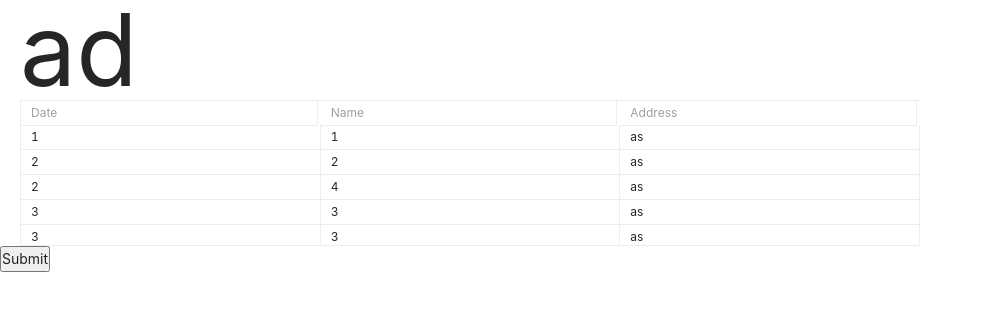
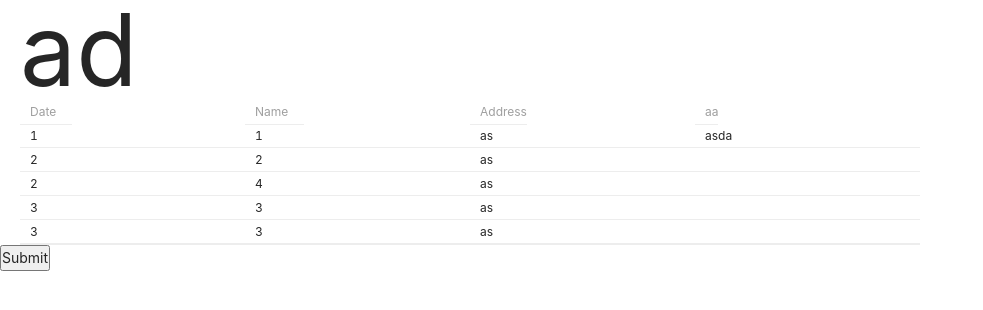
Before and after one commit to lzt-T/carpediemUi, a Vue app: page / in a window 1280 px wide. Shown: the top 310 px of the page, without its empty margins (0-983 px from the left). Built offline with nearby package versions, Linux system fonts and the light colour scheme; a web font is replaced by a local one.

Commit message:
fix: 修复table的右边框问题

```diff
--- a/examples/App.vue
+++ b/examples/App.vue
@@ -3,11 +3,11 @@
     ad
     <cd-table
       :data="data"
-      :fieldName="['date', 'name', 'address']"
-      :listName="['Date', 'Name', 'Address']"
+      :fieldName="['date', 'name', 'address', 'aa']"
+      :listName="['Date', 'Name', 'Address', 'aa']"
       :sort="[true, true, false]"
       :stripe="false"
-      :border="true"
+      :border="false"
       :fixedHeader="true"
       :rows="6"
       :width="12"
@@ -29,6 +29,7 @@ export default {
         date: "1",
         name: "1",
         address: "as",
+        aa: "asda",
       },
       {
         date: "2",
--- a/packages/table/src/table.vue
+++ b/packages/table/src/table.vue
@@ -8,8 +8,8 @@
       >
         <div
           :class="{
+            'cd-tabble-list-title-fixedHeader': fixedHeader,
             'cd-tabble-list-title-frame': true,
-            'cd-tabble-list-title-fixedHeader': fixedHeader,
             'cd-table-list-bottom': true,
             'cd-table-list-right': border,
           }"
@@ -47,6 +47,7 @@
             'cd-table-list-right': border,
             'cd-table-list-stripe': stripe && ind1 % 2 == 1,
           }"
+          ref="TextData"
         >
           {{ data1[fieldName[ind2]] }}
         </div>
@@ -144,12 +145,19 @@ export default defineComponent({
         }
       });
     }
+    let TextData = ref();
+    let fixedWidth = ref();
+    onMounted(() => {
+      fixedWidth.value = TextData.value.offsetWidth;
+    });
     return {
       widthData,
       isUp,
       isDown,
       setSort,
       options,
+      TextData,
+      fixedWidth,
     };
   },
 });
@@ -199,7 +207,7 @@ export default defineComponent({
 }
 .cd-tabble-list-title-fixedHeader {
   position: absolute;
-  width: v-bind("((1/listName.length*100).toFixed(0))+'%'");
+  width: v-bind(fixedWidth + "px");
   background-color: white;
 }
 .cd-tabble-list-title-sort {
@@ -214,6 +222,7 @@ export default defineComponent({
 
 .cd-tabble-list-data {
   padding-left: 10px;
+  height: v-bind(widthData + "px");
 }
 .cd-table-list-bottom {
   border-bottom: 1px solid #ededed;
```
